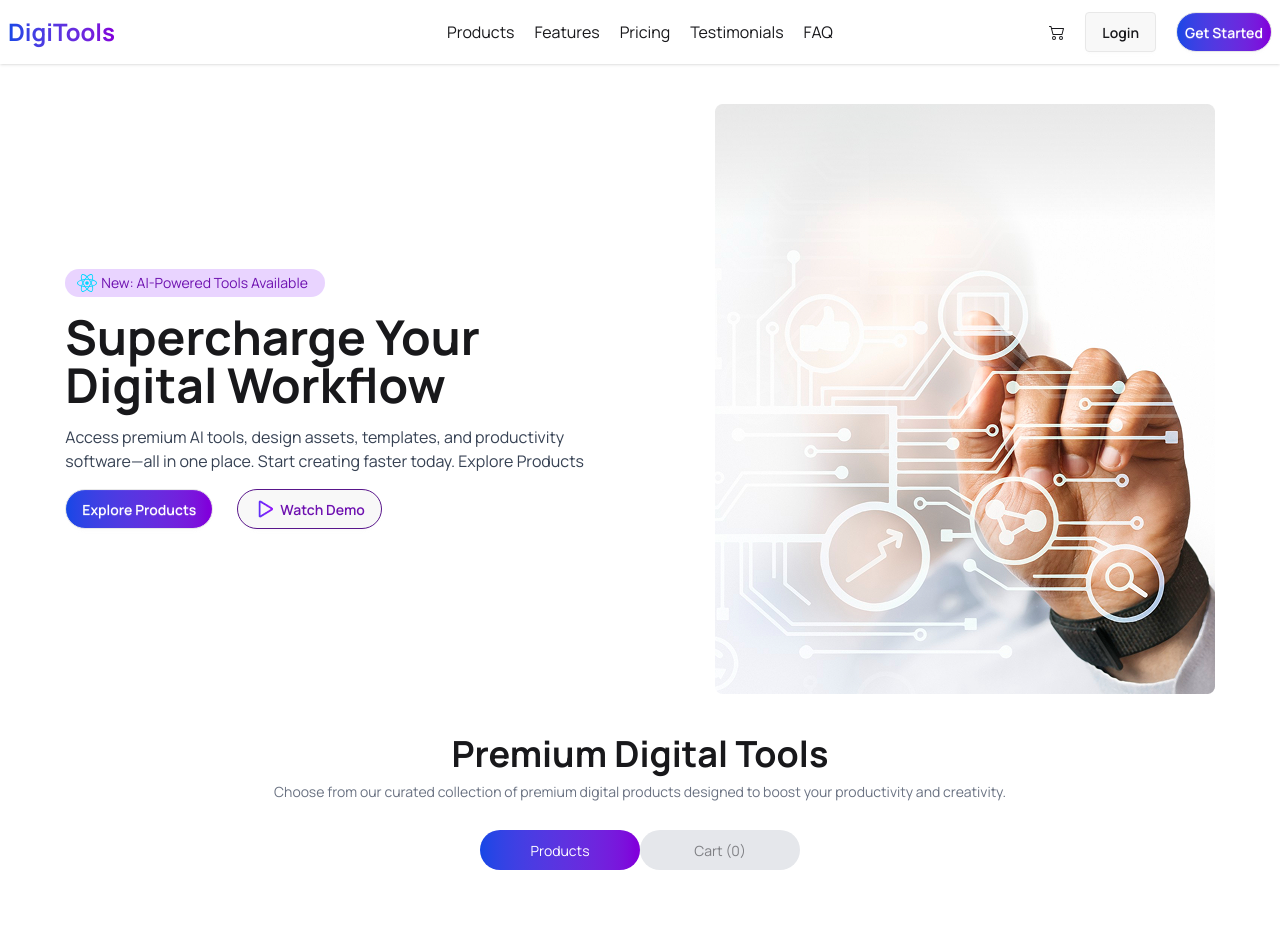
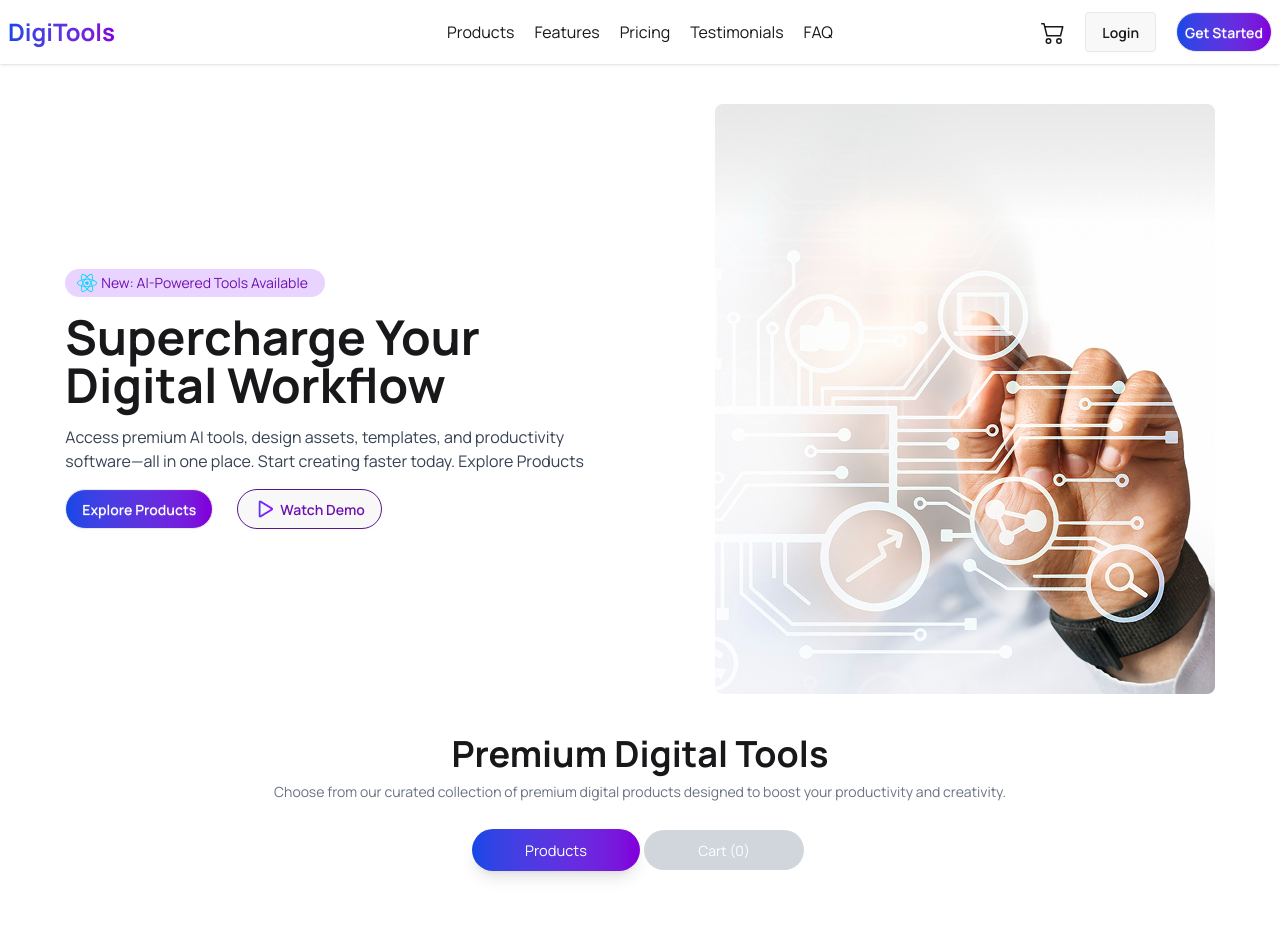
Before and after one commit to JannatRahman/digitools-platform, a React (Vite) app: page / in a window 1280 px wide. Shown: the top 928 px of the page. Built offline with nearby package versions, Linux system fonts and the light colour scheme.

Commit message:
buttons toggle has been done and added differents colours on buttons to show

```diff
--- a/src/App.jsx
+++ b/src/App.jsx
@@ -24,7 +24,7 @@ const [carts, setCarts] = useState([]);
 
   return (
     <>
-    <Navbar></Navbar>
+    <Navbar carts={carts}></Navbar>
     <Banner></Banner>
 
  <div className='text-center space-y-2 mb-7'>
@@ -35,12 +35,23 @@ const [carts, setCarts] = useState([]);
 
 </div>
 
-<div className="tabs  justify-center pb-10">
-  <input type="radio" name="my_tabs_1" className="tab bg-gradient-to-r from-blue-700 to-purple-700 text-white rounded-full w-40" aria-label="Products"
+<div className="tabs justify-center pb-10 gap-2">
+
+  <input type="radio" name="my_tabs_1" className={`tab text-white rounded-full w-40 transition-all duration-300 ${
+    toggleTab === "products"
+    ? "bg-gradient-to-r from-blue-700 to-purple-700 text-white scale-105 shadow-lg"
+    : "bg-gray-300 text-black hover:bg-gray-300"
+  }`} aria-label="Products"
   onClick={() => setToggleTab("products")}
    defaultChecked />
 
-  <input type="radio" name="my_tabs_1" className="tab rounded-full w-40 bg-gray-200 hover:bg-gradient-to-r from-pink-500 to-red-500" aria-label={`Cart (${carts.length})`}
+  <input type="radio" name="my_tabs_1" className={`tab text-white rounded-full w-40 transition-all duration-300 ${
+    toggleTab === "cart"
+    ? "bg-gradient-to-r from-pink-500 to-red-500 text-white scale-105 shadow-lg"
+    : "bg-gray-300 text-black hover:bg-gray-300"
+  }`}
+
+  aria-label={`Cart (${carts.length})`}
   onClick={() => setToggleTab("cart")}
   />
         </div>
--- a/src/components/DataCards.jsx
+++ b/src/components/DataCards.jsx
@@ -49,7 +49,11 @@ const handleBuyItem = () => {
       ))}
     </div>
     <div className="mb-5">
-      <button onClick={handleBuyItem} className=' btn rounded-4xl bg-gradient-to-r from-blue-700 to-purple-700 p-4 text-white w-full'>{isBuy ? "Added to cart" : "Buy Now"}</button>
+      <button onClick={handleBuyItem} className={` btn rounded-4xl w-full text-white p-4 ${
+      isBuy
+      ? "bg-green-500"
+      : "bg-gradient-to-r from-blue-700 to-purple-700"
+      } `}>{isBuy ? "Added to cart" : "Buy Now"}</button>
     </div>
 </div>
   );
--- a/src/components/Navbar.jsx
+++ b/src/components/Navbar.jsx
@@ -1,6 +1,6 @@
 import { BsCart2 } from 'react-icons/bs';
 
-const Navbar = () => {
+const Navbar = ({carts}) => {
 
   return (
     <div className="navbar bg-base-100 shadow-sm container mx-auto">
@@ -21,8 +21,15 @@ const Navbar = () => {
     </div>
   </div>
   <div className="navbar-end gap-5">
-   <p className=''>
-    < BsCart2 /></p>
+  <div className='relative'>
+    < BsCart2  className='text-2xl'/>
+     {carts.length > 0 && (
+            <span className='absolute -top-2 -right-3 bg-red-600 text-white text-xs px-2 py-0.5 rounded-full'>
+              {carts.length}
+            </span>
+          )}
+  </div>
+
     <button className='btn'>Login</button>
     <button className='btn rounded-4xl bg-gradient-to-r from-blue-700 to-purple-700 p-2 text-white'>Get Started</button>
   </div>
```
